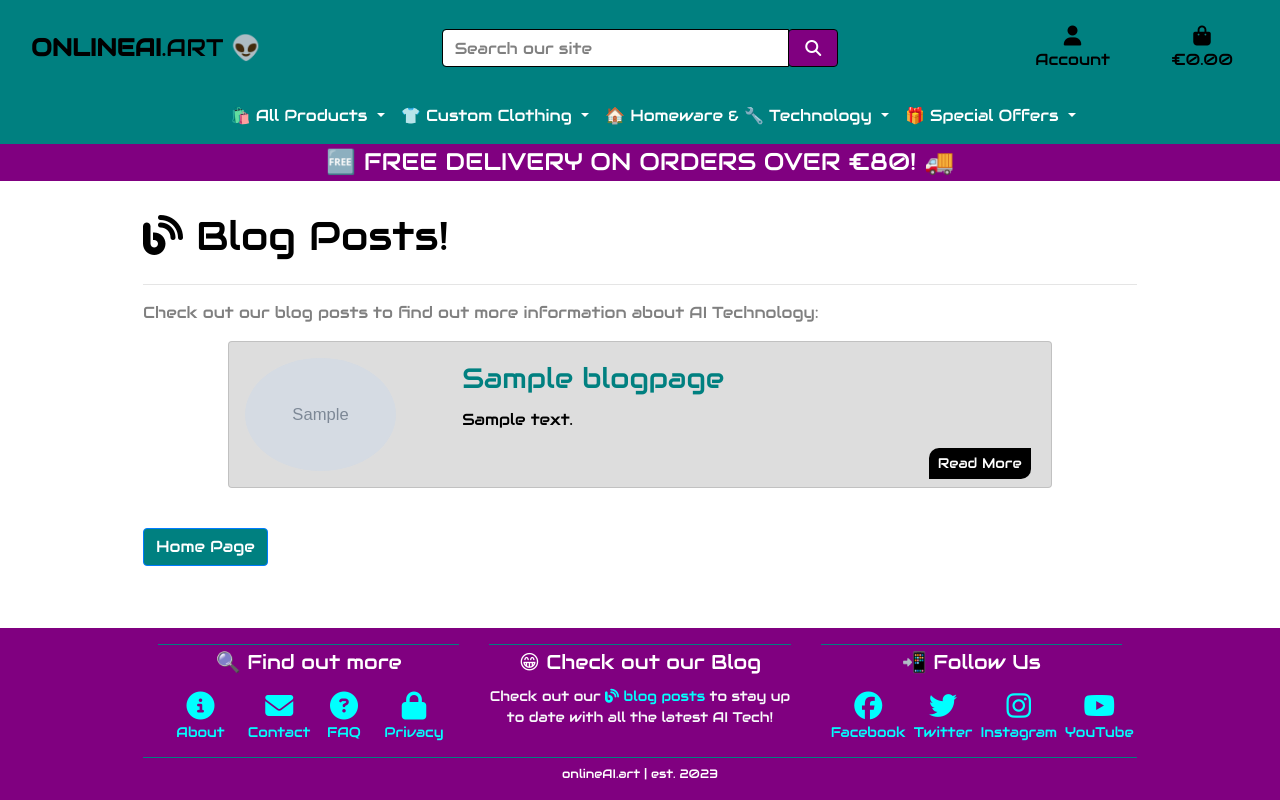
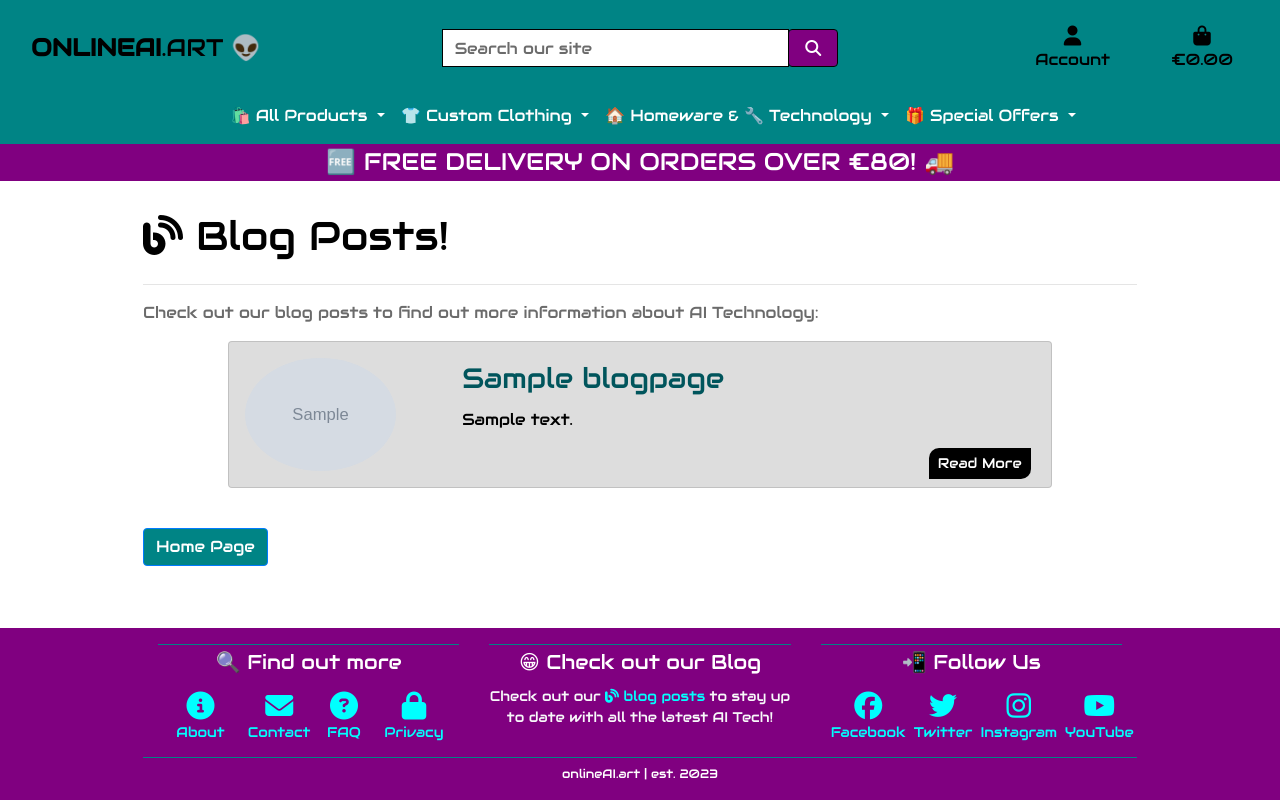
Before and after one commit to Ada-555/ecommerce, a Django app: page /blog/ in a window 1280 px wide. Run offline with Django 3.2, Linux system fonts and the light colour scheme; tables that the repository leaves empty hold one stand-in row (values such as "Sample post"); grey boxes marked "Sample" are stand-in pictures; parts of the project's set-up code (start-up, migrations or seed data) failed here and were passed over; some libraries are stand-ins or nearby versions.

Commit message:
Address flagged lighthouse testing accessibility issues, add aria labels, etc.

```diff
--- a/products/templates/products/delete_page_modal.html
+++ b/products/templates/products/delete_page_modal.html
@@ -25,7 +25,7 @@
           </div>
           <!-- Input for username -->
           <label for="confirm_username">Confirm your username, {{ user.username }}, to delete the product:</label>
-          <input type="text" name="username" id="confirm_username" class="form-control" placeholder="Type your username here">
+          <input type="text" name="username" class="form-control" placeholder="Type your username here">
         </div>
         <div class="modal-footer">
           <button type="button" class="btn btn-primary" data-dismiss="modal">Cancel</button>
--- a/static/css/base.css
+++ b/static/css/base.css
@@ -8,7 +8,9 @@
     /* Mystical Purple */
     --purple: #800080;
     /* Transcendent Teal */
-    --teal: #008080;
+    --teal: #008485;
+    /* Midnight Teal */
+    --teal-dark: #00555C;
     /* Divine Gold */
     --gold: #FFD700;
     /* Energetic Orange */
@@ -16,7 +18,7 @@
     /* Onyx Black */
     --black: #000000;
     /* Gun Metal Grey */
-    --grey: #808080;
+    --grey: #6b6b6b;
     /* Silver Blush */
     --silver: #dddddd;
     /* Pearl White */
@@ -110,6 +112,10 @@ footer {
     color: var(--teal) !important;
 }
 
+.text-purple {
+    color: var(--purple) !important;
+}
+
 .btn-primary {
     background-color: var(--teal) !important;
     color: var(--white) !important;
@@ -137,7 +143,7 @@ footer {
 }
 
 a {
-    color: var(--teal);
+    color: var(--teal-dark);
     text-decoration: none;
     transition: background-color 0.3s;
     border-radius: 10px;
--- a/templates/base.html
+++ b/templates/base.html
@@ -79,13 +79,15 @@
             <div class="col-12 col-lg-4 my-auto py-1 py-lg-0">
                 <form method="GET" action="{% url 'products' %}">
                     <div class="input-group w-100">
-                        <input class="form-control border border-black rounded-2" type="text" name="q"
-                            placeholder="Search our site">
+                        <label for="search-input" class="sr-only">Search our site</label>
+                        <input id="search-input" class="form-control border border-black rounded-2" type="text" name="q"
+                               placeholder="Search our site" aria-label="Search our site">
                         <div class="input-group-append">
                             <button class="form-control btn-secondary border border-black" type="submit">
-                                <span class="icon">
+                                <span class="icon" aria-hidden="true">
                                     <i class="fas fa-search"></i>
                                 </span>
+                                <span class="sr-only">Search</span>
                             </button>
                         </div>
                     </div>
```
Also changed, not shown: bag/templates/bag/quantity-form.html (+11 -10 lines), products/templates/products/product_detail.html (+8 -3 lines).
